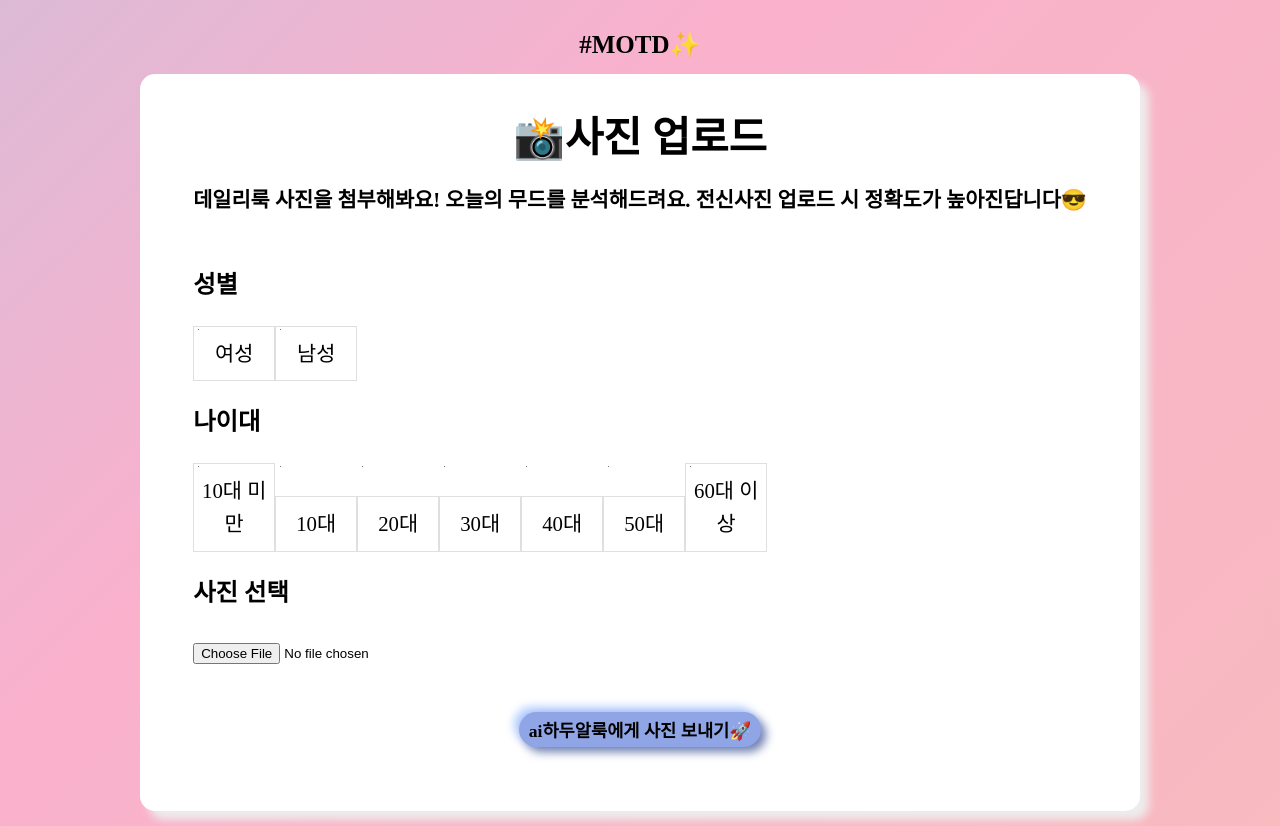
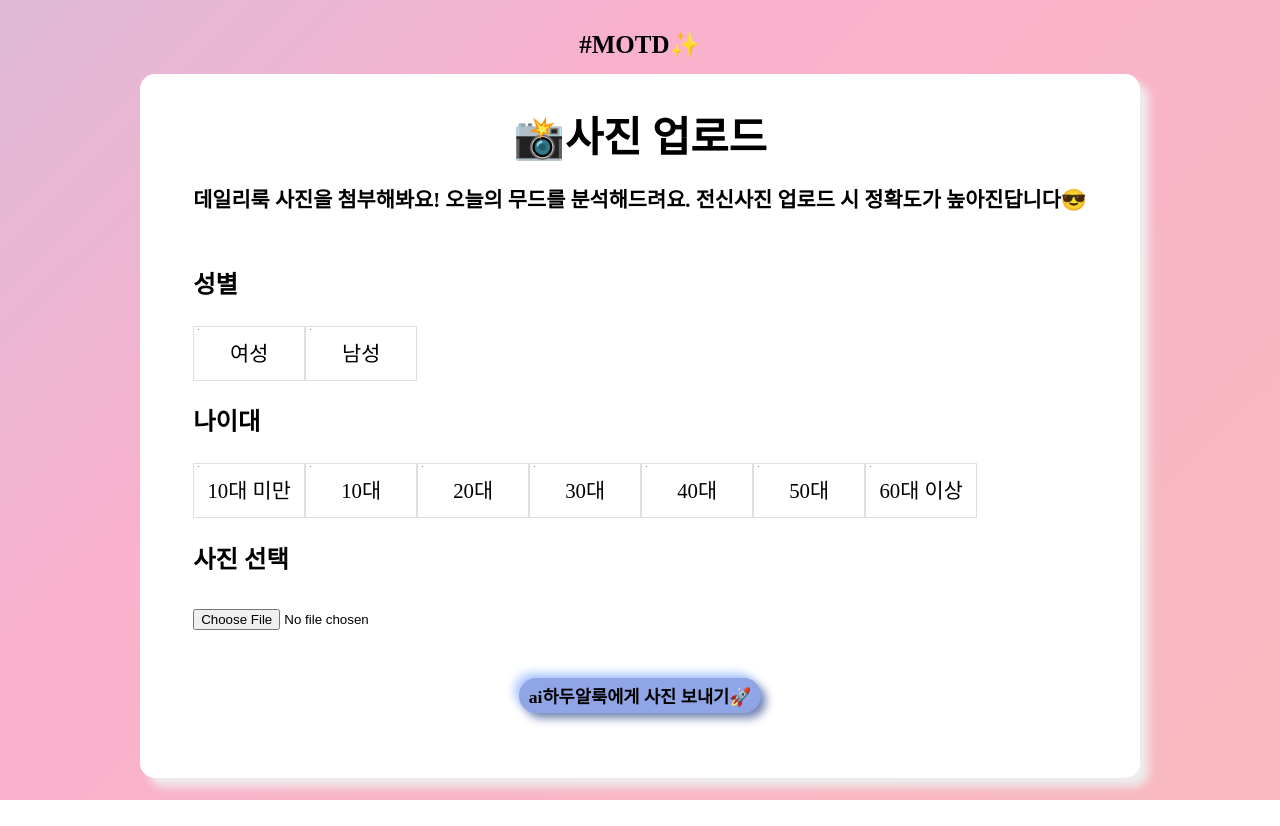
Before and after one commit to dorimoribebe/dorimoribebe, a React (Create React App) app: page /upload in a window 1280 px wide. After the commit the page ends 800 px from the top, so only its background shows below. Built offline with nearby package versions, Linux system fonts and the light colour scheme; a web font is replaced by a local one.

Commit message:
input css 수정, build

```diff
--- a/src/index.css
+++ b/src/index.css
@@ -150,7 +150,7 @@ body {
 
 .input input[type="radio"] + span {
   display: inline-block;
-  width: 70px;
+  width: 100px;
   padding: 10px 5px 10px 5px;
   border: 1px solid #dfdfdf;
   background-color: #ffffff;
```
Also changed, not shown: 6 other files (tests, documents, lock files or other folders).
